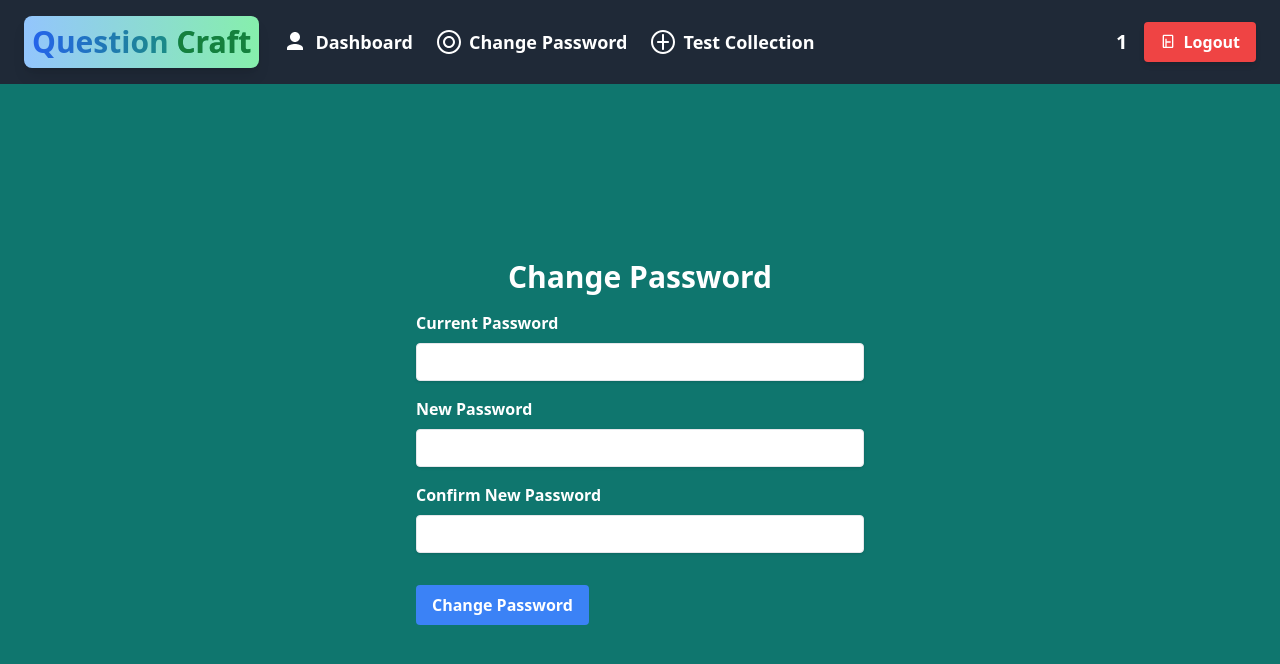
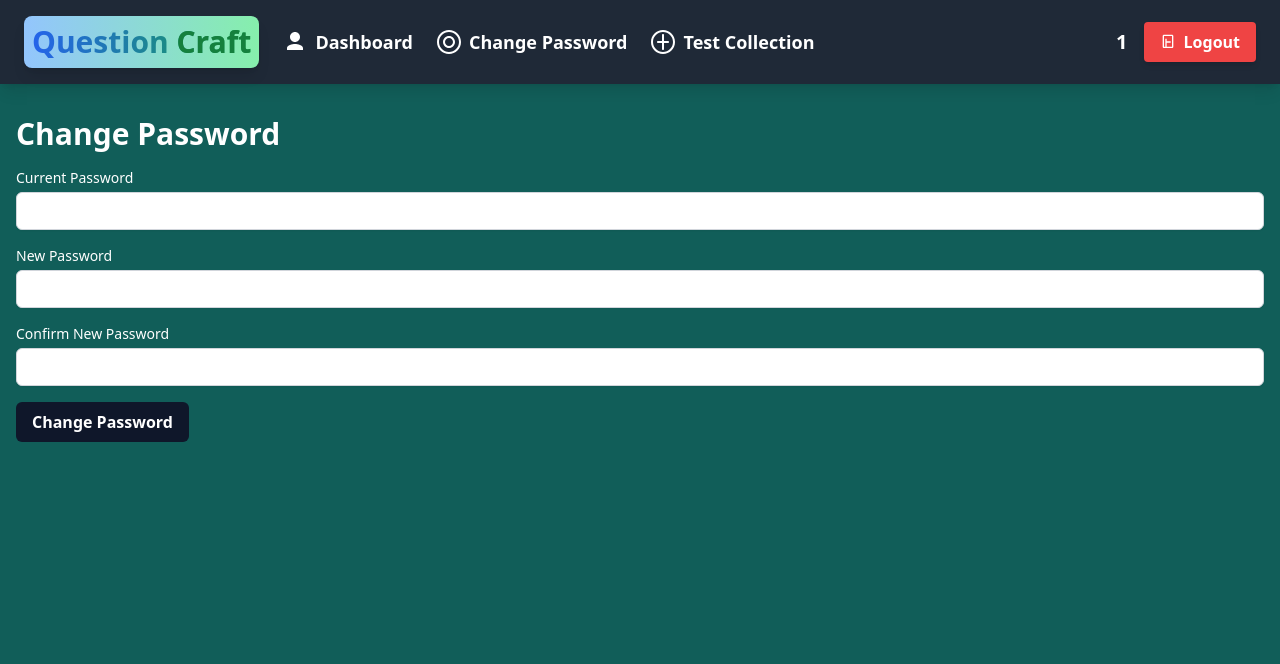
Before and after one commit to sumittt3/papersystem, a React (Create React App) app: page /Profile2/1 in a window 1280 px wide. Shown: the top 664 px of the page. Built offline with nearby package versions, Linux system fonts and the light colour scheme; sample sign-in values are in the browser's storage.

Commit message:
Update Profile2.js

```diff
--- a/src/components/Profile2.js
+++ b/src/components/Profile2.js
@@ -154,54 +154,56 @@ const Profile2 = ({ setShowNavButtons }) => {
                 </div>
             </div>
 
-            {/* Main Content */}
-            <div className="flex flex-col items-center justify-center flex-grow bg-teal-700 p-6">
-                <h2 className="text-3xl font-semibold text-white">Change Password</h2>
-                <form onSubmit={handleChangePassword} className="w-full max-w-md mt-4">
+             {/* Profile Content */}
+            <div className="container mx-auto px-4 py-8">
+                <h2 className="text-3xl font-bold mb-4 text-white">Change Password</h2>
+                {error && <div className="text-red-500 mb-4">{error}</div>}
+                {successMessage && <div className="text-green-500 mb-4">{successMessage}</div>}
+
+                {/* Password Change Form */}
+                <form onSubmit={handleChangePassword}>
                     <div className="mb-4">
-                        <label className="block text-white font-bold mb-2" htmlFor="currentPassword">
+                        <label htmlFor="currentPassword" className="block text-sm font-medium text-white">
                             Current Password
                         </label>
                         <input
                             type="password"
                             id="currentPassword"
-                            className="shadow appearance-none border rounded w-full py-2 px-3 text-gray-700 leading-tight focus:outline-none focus:shadow-outline"
                             value={currentPassword}
                             onChange={(e) => setCurrentPassword(e.target.value)}
+                            className="mt-1 block w-full px-3 py-2 border border-gray-300 rounded-md shadow-sm focus:outline-none focus:ring-indigo-500 focus:border-indigo-500 sm:text-sm"
                             required
                         />
                     </div>
                     <div className="mb-4">
-                        <label className="block text-white font-bold mb-2" htmlFor="newPassword">
+                        <label htmlFor="newPassword" className="block text-sm font-medium text-white">
                             New Password
                         </label>
                         <input
                             type="password"
                             id="newPassword"
-                            className="shadow appearance-none border rounded w-full py-2 px-3 text-gray-700 leading-tight focus:outline-none focus:shadow-outline"
                             value={newPassword}
                             onChange={(e) => setNewPassword(e.target.value)}
+                            className="mt-1 block w-full px-3 py-2 border border-gray-300 rounded-md shadow-sm focus:outline-none focus:ring-indigo-500 focus:border-indigo-500 sm:text-sm"
                             required
                         />
                     </div>
                     <div className="mb-4">
-                        <label className="block text-white font-bold mb-2" htmlFor="confirmPassword">
+                        <label htmlFor="confirmPassword" className="block text-sm font-medium text-white">
                             Confirm New Password
                         </label>
                         <input
                             type="password"
                             id="confirmPassword"
-                            className="shadow appearance-none border rounded w-full py-2 px-3 text-gray-700 leading-tight focus:outline-none focus:shadow-outline"
                             value={confirmPassword}
                             onChange={(e) => setConfirmPassword(e.target.value)}
+                            className="mt-1 block w-full px-3 py-2 border border-gray-300 rounded-md shadow-sm focus:outline-none focus:ring-indigo-500 focus:border-indigo-500 sm:text-sm"
                             required
                         />
                     </div>
-                    {error && <p className="text-red-500 text-xs italic">{error}</p>}
-                    {successMessage && <p className="text-green-500 text-xs italic" aria-live="polite">{successMessage}</p>}
                     <button
                         type="submit"
-                        className="bg-blue-500 hover:bg-blue-700 text-white font-bold py-2 px-4 rounded transition duration-300 mt-4"
+                        className="inline-block bg-slate-900 hover:bg-blue-200 hover:text-black text-white px-4 py-2 font-semibold rounded-md transition duration-300"
                     >
                         Change Password
                     </button>
```
